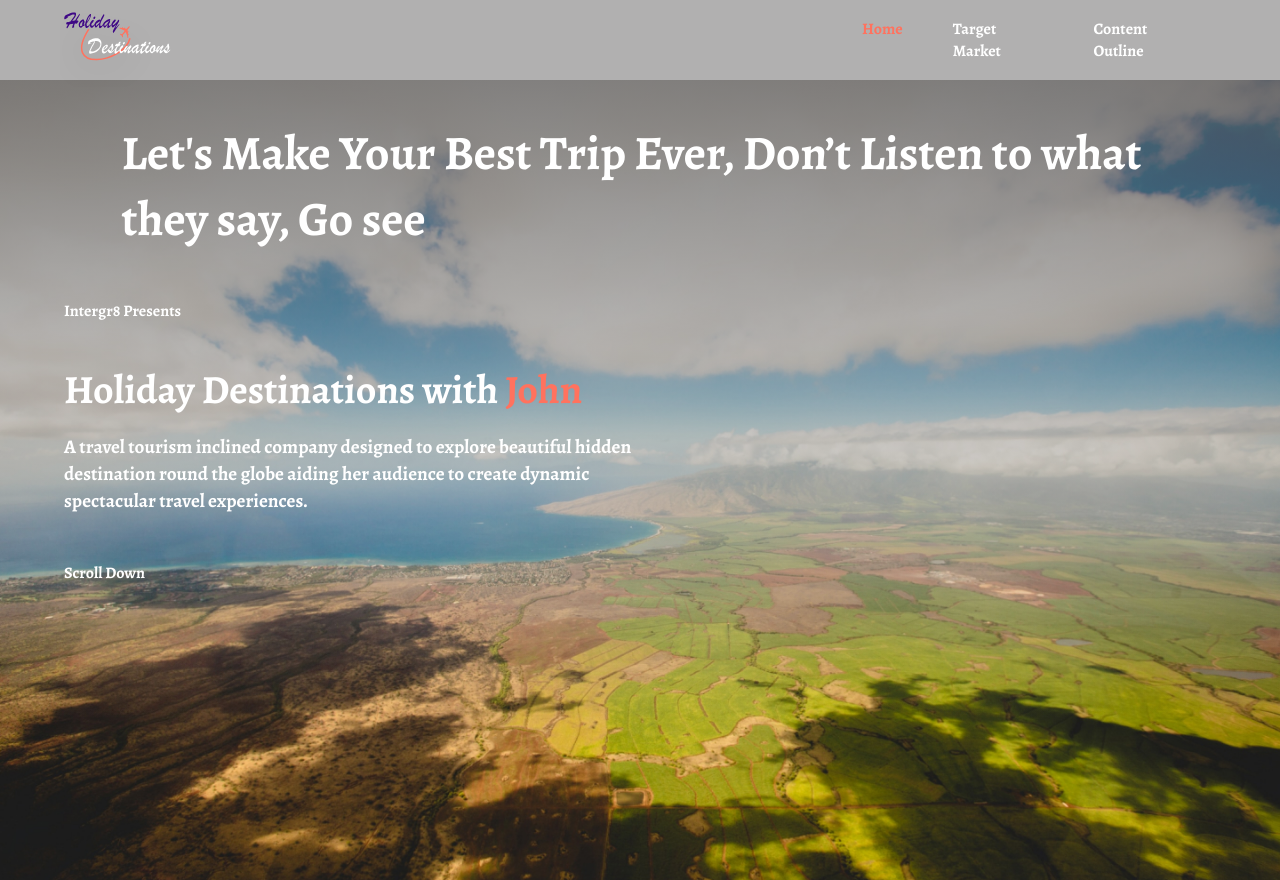
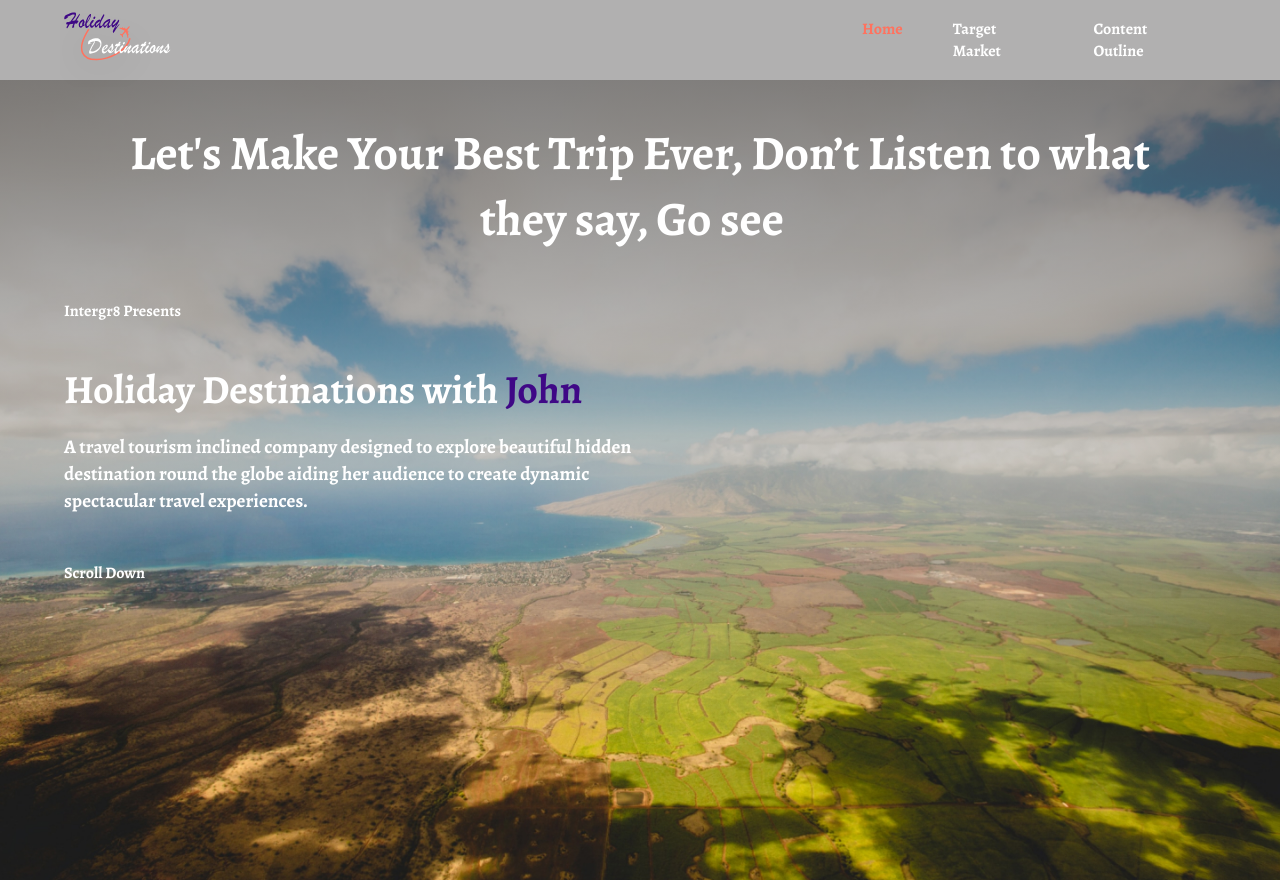
Before and after one commit to rigAITe/Holiday-Destination, a React (Create React App) app: page / in a window 1280 px wide. Built offline with nearby package versions, Linux system fonts and the light colour scheme.

Commit message:
make it better

```diff
--- a/public/index.html
+++ b/public/index.html
@@ -24,7 +24,7 @@
       work correctly both with client-side routing and a non-root public URL.
       Learn how to configure a non-root public URL by running `npm run build`.
     -->
-    <title>React App</title>
+    <title>Holiday Destinations With John</title>
   </head>
   <body>
     <noscript>You need to enable JavaScript to run this app.</noscript>
--- a/src/components/mainHeader.js
+++ b/src/components/mainHeader.js
@@ -9,7 +9,7 @@ const MainHeader = () => {
             <div className="inner-header">
                 <div className="reveal">
                     <h2><Typical
-                        steps={["Let's Make Your Best Trip Ever, Don’t Listen to what they say, Go see", 3000]}
+                        steps={['', 1000,"Let's Make Your Best Trip Ever, Don’t Listen to what they say, Go see", 3000]}
                         loop={Infinity}
                         // wrapper="p"
                         />
--- a/src/components/style.scss
+++ b/src/components/style.scss
@@ -25,8 +25,8 @@
 }
 .reveal{
   @include containerM();
-  font-size: 1.2rem;
-  // text-align: center;
+  font-size: 1.4rem;
+  text-align: center;
 }
 
 .main-header{
@@ -46,14 +46,14 @@
   & h2{
     padding-top: 5vh;
     padding-bottom: 2vh;
-    font-size: 1.5rem;
+    font-size: 1.8rem;
   }
   & p{
     padding-bottom: 6vh;
-    font-size: 1rem;
+    font-size: 1.2rem;
   }
   & h2 span{
-    color: #FF725E ;
+    color: #3F0886 ;
   }
 }
 
```
Also changed, not shown: 1 other file (tests, documents, lock files or other folders).
